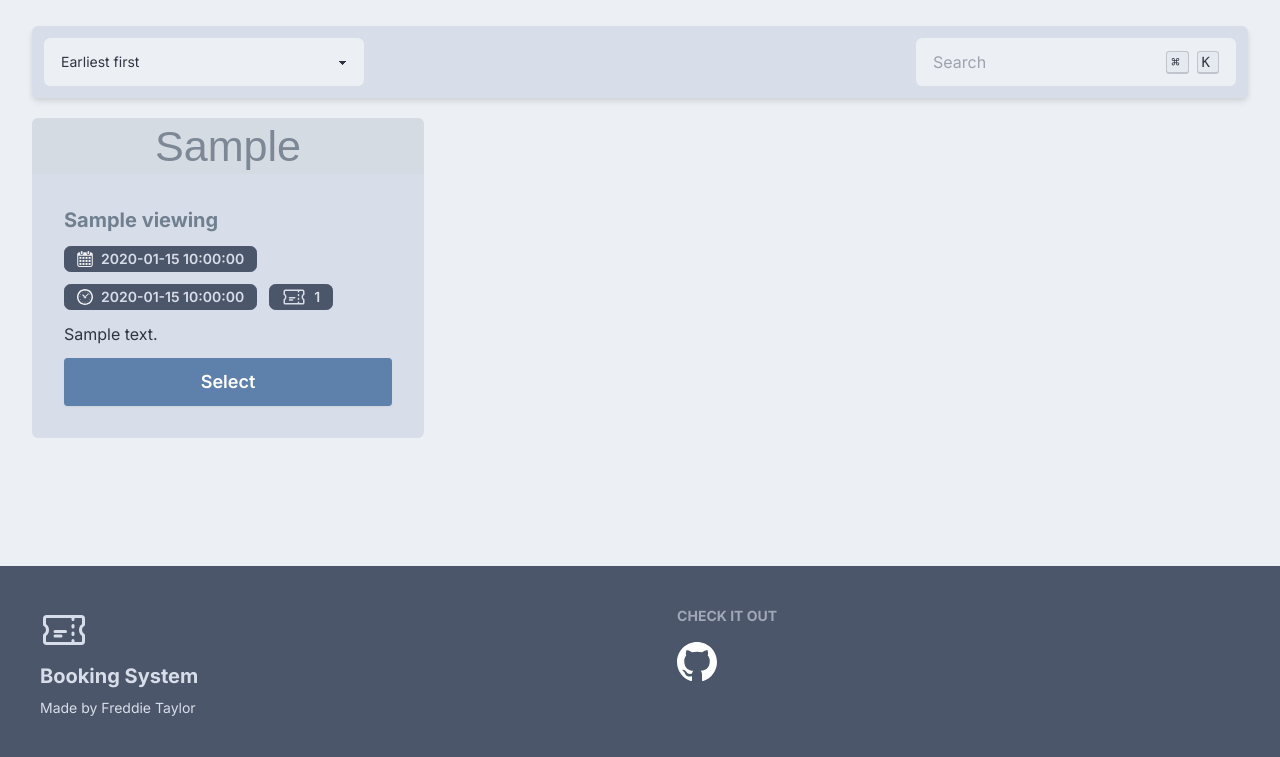
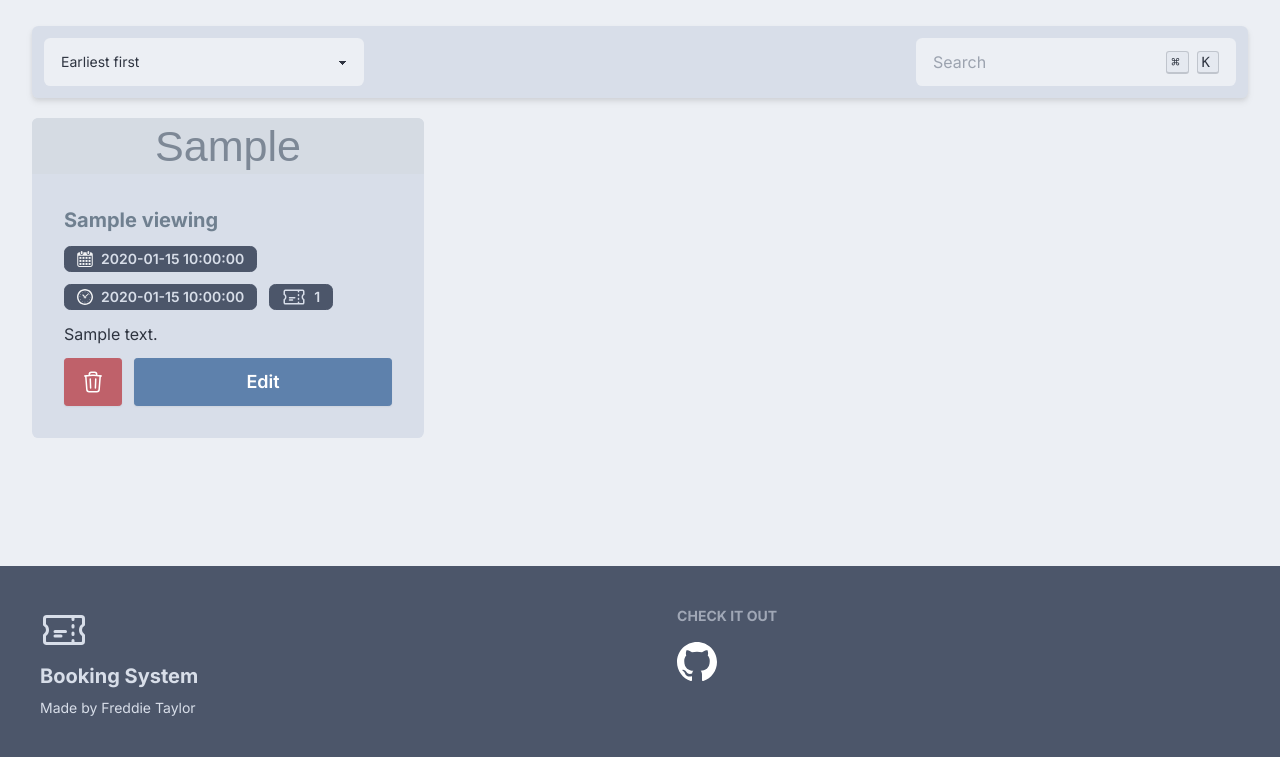
Before and after one commit to FT111/bookingSystem, a Flask app: template templates/viewings/manage.html in a window 1280 px wide. Shown: the part 78-835 px from the top of the page. Run offline with Flask 3, Linux system fonts and the light colour scheme; the template is opened without the code that fills it: most values are stand-ins (such as "Sample title", 1, 10 or a date in 2020); grey boxes marked "Sample" are stand-in pictures; some libraries are stand-ins or nearby versions.

Commit message:
Added options for each viewing

```diff
--- a/templates/viewings/manage.html
+++ b/templates/viewings/manage.html
@@ -1,5 +1,14 @@
 {% extends "layout.html" %}
 
+{% block head %}
+
+    <script src="../../static/Viewings.js"></script>
+
+    <script>
+    let viewings = {{ viewings|tojson }};
+    </script>
+
+{% endblock %}
 
 {% block body %}
 
@@ -40,7 +49,17 @@
                         </span>
 
                         <p>{{ viewing.Description }}</p>
-                        <button onclick="newBooking({{ viewing.viewingID }})" class="btn no-animation btn-primary text-white text-lg" name="Select">Select</button>
+
+                        <div class="flex flex-row gap-3 w-full flex-1">
+                            <button onclick="newBooking(${ viewing.viewingID })" class="btn no-animation btn-error text-white text-lg" name="Select">
+                            <svg xmlns="http://www.w3.org/2000/svg" fill="none" viewBox="0 0 24 24" stroke-width="1.5" stroke="currentColor" class="w-6 h-6">
+                              <path stroke-linecap="round" stroke-linejoin="round" d="m14.74 9-.346 9m-4.788 0L9.26 9m9.968-3.21c.342.052.682.107 1.022.166m-1.022-.165L18.16 19.673a2.25 2.25 0 0 1-2.244 2.077H8.084a2.25 2.25 0 0 1-2.244-2.077L4.772 5.79m14.456 0a48.108 48.108 0 0 0-3.478-.397m-12 .562c.34-.059.68-.114 1.022-.165m0 0a48.11 48.11 0 0 1 3.478-.397m7.5 0v-.916c0-1.18-.91-2.164-2.09-2.201a51.964 51.964 0 0 0-3.32 0c-1.18.037-2.09 1.022-2.09 2.201v.916m7.5 0a48.667 48.667 0 0 0-7.5 0" />
+                            </svg>
+
+                            </button>
+                            <button onclick="newBooking(${ viewing.viewingID })" class="btn grow no-animation btn-primary text-white text-lg" name="Select">Edit</button>
+
+                        </div>
                     </div>
                 </div>
             {% endfor %}
```
